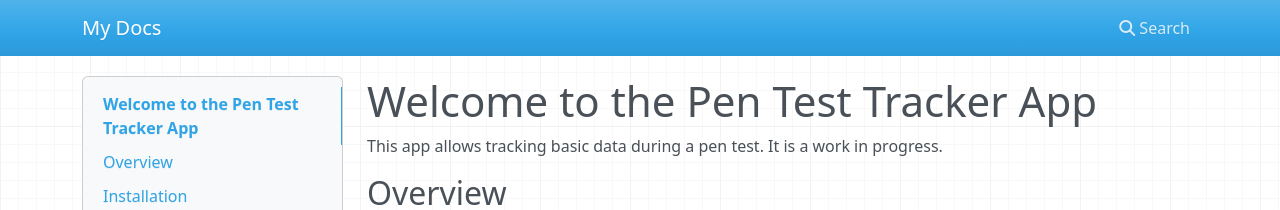
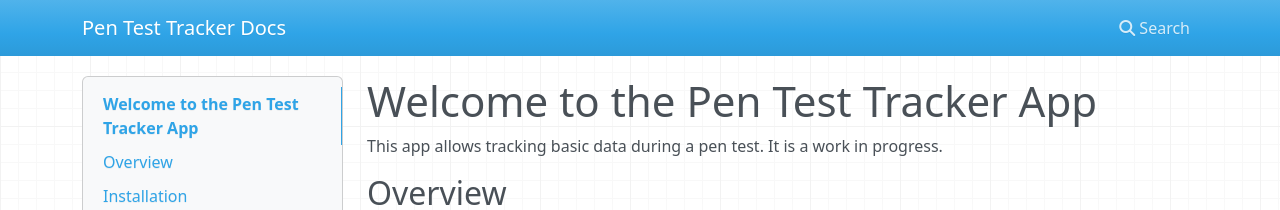
Before and after one commit to SarahLN/Pen-Test-Tracker, an MkDocs documentation site: the page built from docs/index.md, in a window 1280 px wide. Shown: the top 210 px of the page. Built offline with MkDocs 1.6.1, drawn with Linux system fonts in a browser that asks for light colours; nearby versions of some CDN libraries.

Commit message:
update name

```diff
--- a/mkdocs.yml
+++ b/mkdocs.yml
@@ -1 +1 @@
-site_name: My Docs
+site_name: Pen Test Tracker Docs
```
